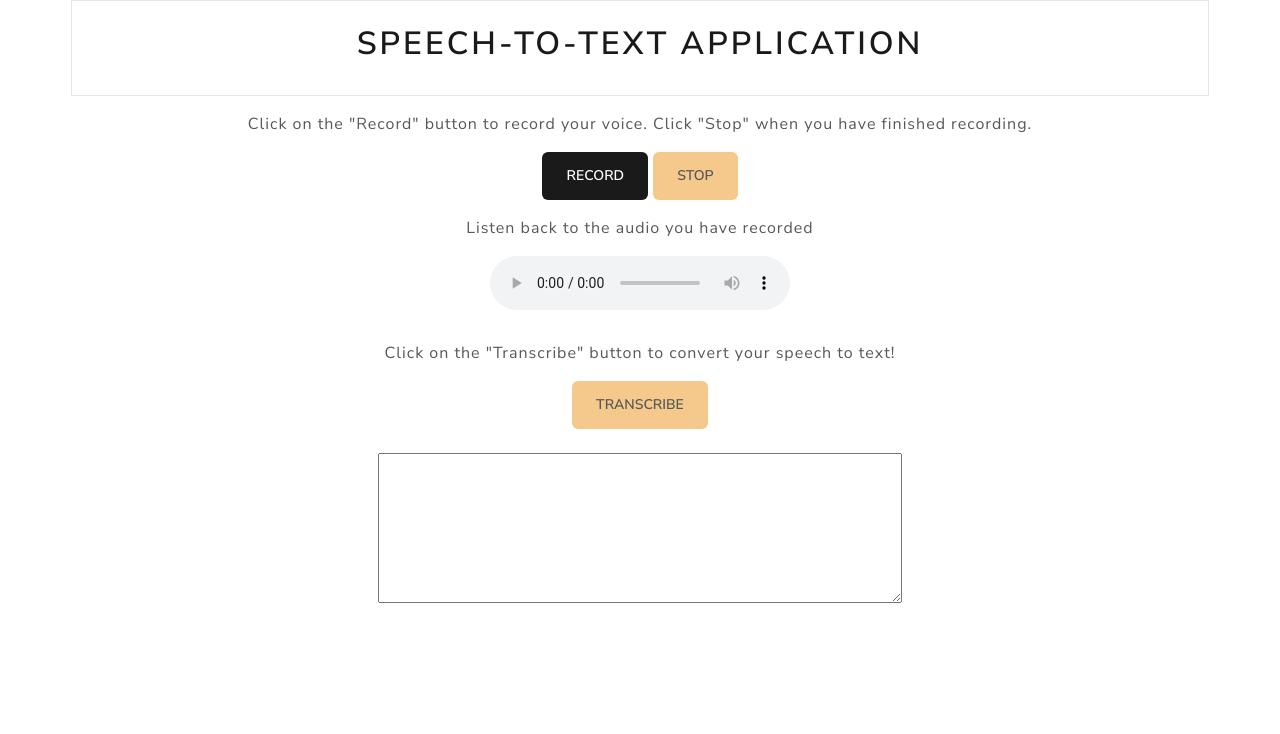
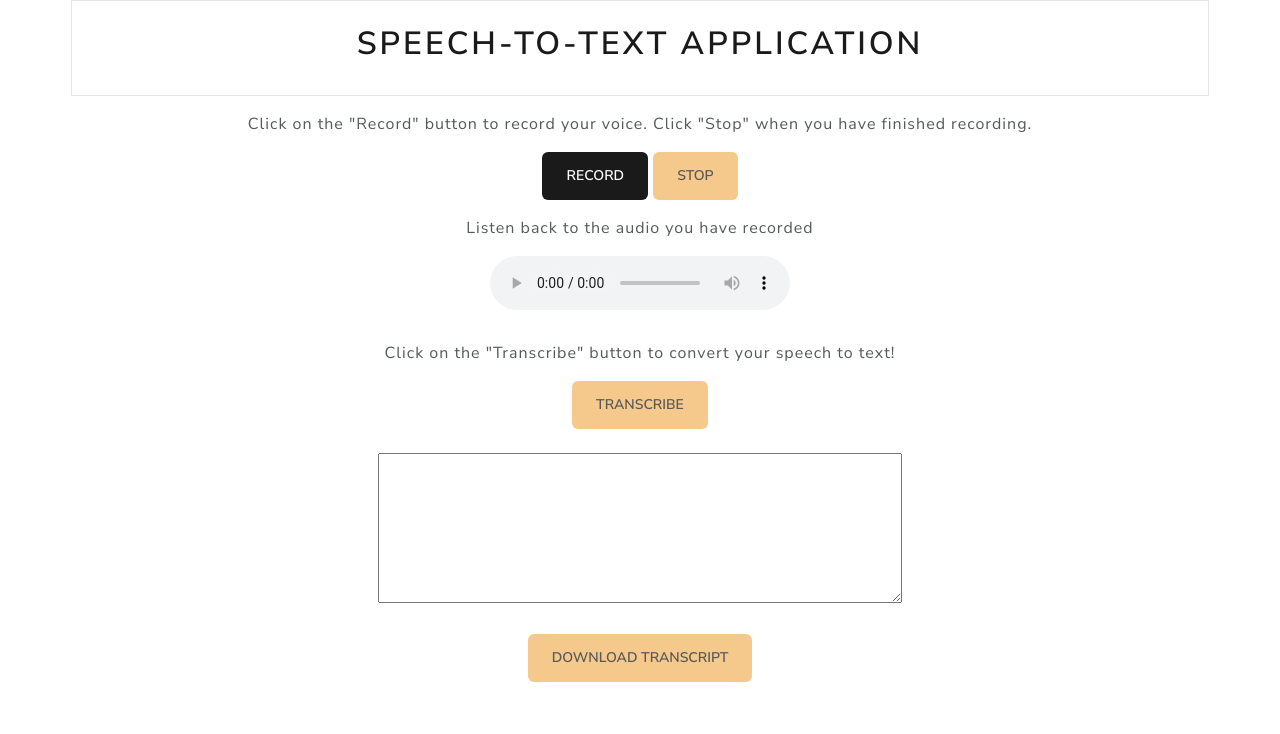
Before and after one commit to AmeliaES/speech-to-text, a Flask app: page / in a window 1280 px wide. Shown: the part 25-759 px from the top of the page. Run offline with Flask 3, Linux system fonts and the light colour scheme; some libraries are stand-ins or nearby versions.

Commit message:
added download button

```diff
--- a/static/script.js
+++ b/static/script.js
@@ -12,6 +12,7 @@ const stopBtn = document.getElementById('stop');
 const transcribeBtn = document.getElementById('transcribe');
 const audio = document.getElementById('audio');
 const transcriptBox = document.getElementById('transcript');
+const downloadBtn = document.getElementById('download');
 
 // Set the max size of the audio file to 10MB
 const maxSizeMB = 10;
@@ -111,6 +112,41 @@ function transcribeAudio() {
     });
 }
 
+// Function to download the audio file
+const downloadAudio = () => {
+  const text = document.getElementById('transcript').value;
+  console.log('Transcript text:', JSON.stringify(text));
+
+  // if (!text) {
+  //   alert('No transcript available to download.');
+  //   return;
+  // }
+
+  // Create a Blob from the transcript text
+  // this Blob will be used to create a downloadable file
+  // The Blob constructor takes an array of data and an options object
+  // The options object specifies the MIME type of the file
+  // In this case, we are creating a plain text file
+  // The text will be downloaded as a .txt file
+  const blob = new Blob([text], { type: 'text/plain' });
+
+  // Create a temporary anchor element and set its href to the Blob URL
+  const url = URL.createObjectURL(blob);
+
+  // add an anchor element to the document to trigger the download
+  // The anchor element is used to create a link that the user can click to download the file
+  // a bit like writing a tmp <a href="somefile.txt" download>Download</a>
+  const a = document.createElement('a');
+  a.href = url;
+  a.download = 'transcript.txt'; // Set the file name
+  document.body.appendChild(a);
+  a.click();
+
+  // Clean up
+  document.body.removeChild(a);
+  URL.revokeObjectURL(url);
+};
+
 // --------------------------------------
 // Set up event listeners for the buttons
 // --------------------------------------
@@ -119,6 +155,7 @@ recordBtn.onclick = async () => {
   // Clear transcript box and disable the transcribe button
   document.getElementById('transcript').innerText = '';
   transcribeBtn.disabled = true;
+  downloadBtn.disabled = true;
 
   // Get the media stream from the user's microphone
   const stream = await getMediaStream();
@@ -149,4 +186,10 @@ stopBtn.onclick = () => {
 
 transcribeBtn.onclick = async () => {
   transcribeAudio();
+  downloadBtn.disabled = false;
+  transcribeBtn.disabled = true;
 };
+
+downloadBtn.onclick = () => {
+  downloadAudio();
+};
--- a/templates/index.html
+++ b/templates/index.html
@@ -56,7 +56,15 @@
           <textarea id="transcript" rows="6" cols="60" readonly></textarea>
         </div>
       </div>
+      <div class="row pb-4">
+        <div class="col text-center">
+          <button id="download" class="btn btn-primary" disabled>
+            Download Transcript
+          </button>
+        </div>
+      </div>
     </div>
+
     <script src="/static/script.js"></script>
     <script
       src="https://cdn.jsdelivr.net/npm/bootstrap@5.3.6/dist/js/bootstrap.bundle.min.js"
```
